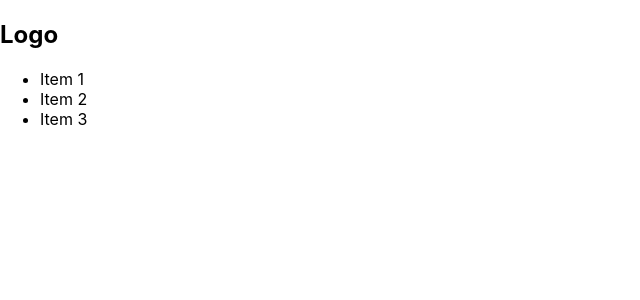
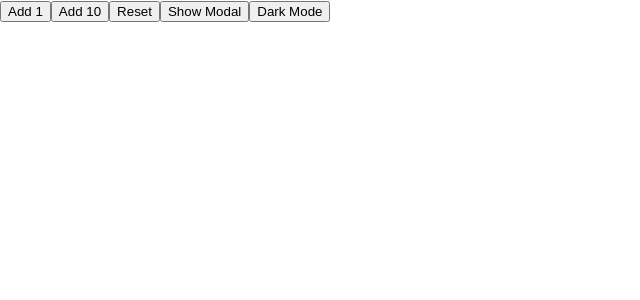
Before and after one commit to DanielMezaAcademlo/curso-react-aug-2021, a React (Create React App) app in the folder react-academlo/: page / in a window 1280 px wide. Shown: the top 300 px of the page, without its empty margins (0-640 px from the left). Built offline with nearby package versions, Linux system fonts and the light colour scheme.

Commit message:
Props y state :D

```diff
--- a/react-academlo/src/App.js
+++ b/react-academlo/src/App.js
@@ -1,18 +1,90 @@
+import React, { useState } from "react";
 import "./App.css";
 
 //Components
 import Header from "./componentes/Header";
+import Menu from "./componentes/Menu";
 
 function App() {
-  //JSX
+  //state
+  const [counter, setCounter] = useState(0);
+  const [showModal, setShowModal] = useState(false);
+  const [darkMode, setDarkMode] = useState(false);
+  // const counter = 0
+
+  //eventos/funciones
+  const handleCounter = text => {
+    if (text === "add1") {
+      setCounter(counter + 1);
+    } else if (text === "add10") {
+      setCounter(counter + 10);
+    } else {
+      setCounter(0);
+    }
+  };
+
+  const handleOpenAlert = () => {
+    alert("Si funciona");
+  };
+
+  const handleShowModal = () => {
+    setShowModal(!showModal);
+  };
+
+  const handleDarkMode = () => {
+    setDarkMode(!darkMode);
+  };
+
+  // const handleAddCounter = () => {
+  //   setCounter(counter + 1)
+  // }
+
+  // const handleAdd10Counter = () => {
+  //   setCounter(counter + 10)
+  // }
+
+  // const handleResetCounter = () => {
+  //   setCounter(0)
+  // }
 
   return (
     <div className="App">
-      <Header />
+      <button onClick={() => handleCounter("add1")}>Add 1</button>
+      <button onClick={() => handleCounter("add10")}>Add 10</button>
+      <button onClick={() => handleCounter("reset")}>Reset</button>
+      <button onClick={handleShowModal}>Show Modal</button>
+      <button onClick={() => setDarkMode(!darkMode)}>Dark Mode</button>
+      {/* <button onClick={() => setShowModal(!showModal)}>Show Modal</button> */}
+      {/* <button onClick={handleAddCounter}>Add 1</button>
+      <button onClick={handleAdd10Counter}>Add 10</button>
+      <button onClick={handleResetCounter}>Reset</button> */}
+
+      {/* {showModal ? (
+        <Header
+          counter={counter}
+          title="Título :D"
+          handleOpenAlert={handleOpenAlert}
+        />
+      ) : null} */}
+
+      {showModal && (
+        <Header
+          counter={counter}
+          title="Título :D"
+          handleOpenAlert={handleOpenAlert}
+          darkMode={darkMode}
+        />
+      )}
+
+      {/* const Header = (counter) => {
+        return (
+          counter
+        )
+      } */}
+
+      {/* <Menu handleOpenAlert={handleOpenAlert} /> */}
     </div>
   );
 }
 
 export default App;
-
-//Props, state, hooks
--- a/react-academlo/src/componentes/Header.jsx
+++ b/react-academlo/src/componentes/Header.jsx
@@ -3,11 +3,17 @@ import React from "react";
 //Components
 import Menu from "./Menu";
 
-const Header = () => {
+//Styles
+import "../styles/Header.styles.css";
+
+const Header = ({ title, counter, handleOpenAlert, darkMode }) => {
+  // const { title, counter } = props;
+  // console.log(darkMode);
   return (
     <>
-      <h2>Logo</h2>
-      <Menu />
+      <h2 className={darkMode ? "dark" : "white"}>{title}</h2>
+      <h4>Contador de Header: {counter}</h4>
+      <Menu handleOpenAlert={handleOpenAlert} />
     </>
   );
 };
--- a/react-academlo/src/componentes/Menu.jsx
+++ b/react-academlo/src/componentes/Menu.jsx
@@ -1,11 +1,11 @@
 import React from "react";
 
-const Menu = () => {
+const Menu = ({ handleOpenAlert }) => {
   return (
     <ul>
-      <li>Item 1</li>
-      <li>Item 2</li>
-      <li>Item 3</li>
+      <button onClick={handleOpenAlert}>Item 1</button>
+      <button onClick={handleOpenAlert}>Item 2</button>
+      <button onClick={handleOpenAlert}>Item 3</button>
     </ul>
   );
 };
--- /dev/null
+++ b/react-academlo/src/styles/Header.styles.css
@@ -0,0 +1,8 @@
+.dark {
+  background-color: black;
+  color: white;
+}
+
+.white {
+  background-color: white;
+}
```
